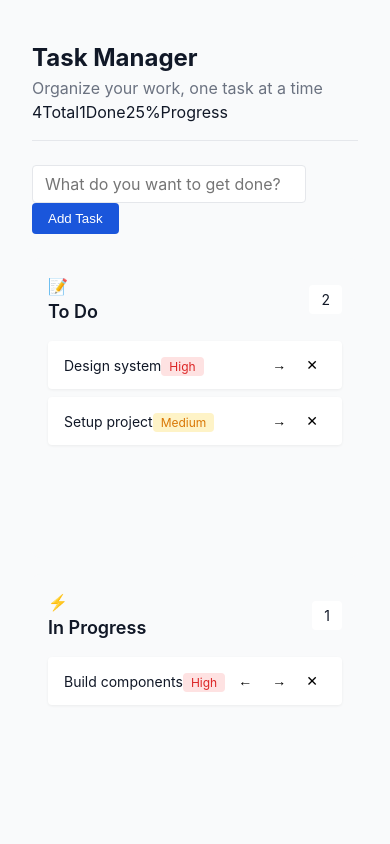
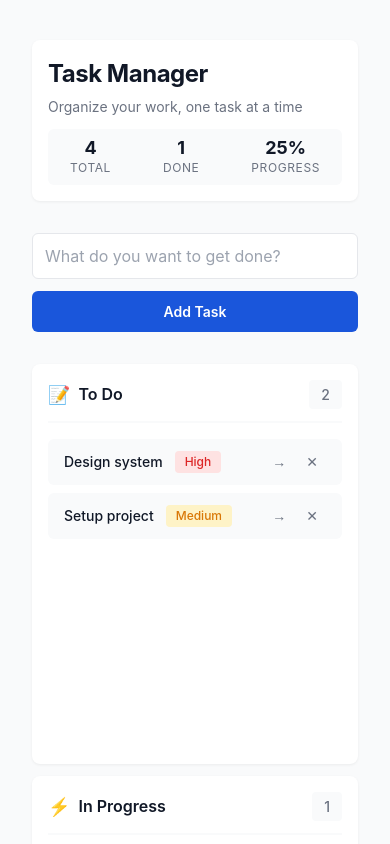
Before and after one commit to muthokaricky-alt/task-manager, a React (Vite) app: page / in a window 390 px wide. Shown: the top 844 px of the page. Built offline with nearby package versions, Linux system fonts and the light colour scheme.

Commit message:
Refactor App.css for layout and styling improvements
Updated styles for app layout, header, and task components. Enhanced responsiveness and added new animations.

```diff
--- a/src/App.css
+++ b/src/App.css
@@ -1,50 +1,129 @@
 .app {
-  max-width: 1200px;
+  max-width: 1300px;
   margin: 0 auto;
-  padding: var(--spacing-4);
+  padding: var(--spacing-8);
+  background: var(--color-bg);
+  min-height: 100vh;
 }
 
 .app-header {
-  margin-bottom: var(--spacing-6);
-  padding-bottom: var(--spacing-4);
-  border-bottom: 1px solid var(--color-border);
+  display: flex;
+  justify-content: space-between;
+  align-items: center;
+  margin-bottom: var(--spacing-8);
+  padding: var(--spacing-6) var(--spacing-8);
+  background: var(--color-bg-white);
+  border-radius: var(--radius-lg);
+  box-shadow: 0 1px 3px rgba(0, 0, 0, 0.06);
+}
+
+.header-left {
+  display: flex;
+  flex-direction: column;
+  gap: var(--spacing-1);
 }
 
 .app-title {
   font-size: var(--font-size-2xl);
   font-weight: 700;
   color: var(--color-text);
+  letter-spacing: -0.02em;
 }
 
 .app-subtitle {
+  font-size: var(--font-size-sm);
   color: var(--color-text-secondary);
 }
 
+.header-right {
+  display: flex;
+  align-items: center;
+}
+
+.stats {
+  display: flex;
+  align-items: center;
+  gap: var(--spacing-6);
+  padding: var(--spacing-2) var(--spacing-4);
+  background: var(--color-bg);
+  border-radius: var(--radius-md);
+}
+
+.stat-item {
+  display: flex;
+  flex-direction: column;
+  align-items: center;
+}
+
+.stat-number {
+  font-size: var(--font-size-lg);
+  font-weight: 700;
+  color: var(--color-text);
+  line-height: 1.2;
+}
+
+.stat-label {
+  font-size: var(--font-size-xs);
+  color: var(--color-text-secondary);
+  text-transform: uppercase;
+  letter-spacing: 0.05em;
+}
+
+.stat-divider {
+  width: 1px;
+  height: 30px;
+  background: var(--color-border);
+}
+
 .add-task {
+  margin-bottom: var(--spacing-8);
+}
+
+.input-group {
   display: flex;
   gap: var(--spacing-3);
-  margin-bottom: var(--spacing-6);
+  background: var(--color-bg-white);
+  padding: var(--spacing-1);
+  border-radius: var(--radius-lg);
+  box-shadow: 0 1px 3px rgba(0, 0, 0, 0.06);
 }
 
-.add-task .form-input {
+.input-group .form-input {
   flex: 1;
-  padding: var(--spacing-2) var(--spacing-3);
-  border: 1px solid var(--color-border);
-  border-radius: var(--radius-sm);
+  border: none;
+  padding: var(--spacing-3) var(--spacing-4);
   font-size: var(--font-size-base);
+  background: transparent;
+  outline: none;
+  font-family: var(--font-family);
+}
+
+.input-group .form-input::placeholder {
+  color: var(--color-text-light);
+}
+
+.input-group .button {
+  padding: var(--spacing-3) var(--spacing-6);
+  white-space: nowrap;
 }
 
 .board {
   display: grid;
   grid-template-columns: repeat(3, 1fr);
-  gap: var(--spacing-4);
+  gap: var(--spacing-5);
 }
 
 .column {
-  background: var(--color-bg);
+  background: var(--color-bg-white);
   border-radius: var(--radius-lg);
   padding: var(--spacing-4);
-  min-height: 300px;
+  min-height: 400px;
+  box-shadow: 0 1px 3px rgba(0, 0, 0, 0.06);
+  transition: box-shadow var(--transition-base);
+}
+
+.column:hover {
+  box-shadow: 0 4px 12px rgba(0, 0, 0, 0.08);
 }
 
 .column-header {
@@ -52,18 +131,35 @@
   justify-content: space-between;
   align-items: center;
   margin-bottom: var(--spacing-4);
+  padding-bottom: var(--spacing-3);
+  border-bottom: 2px solid var(--color-bg);
+}
+
+.column-title {
+  display: flex;
+  align-items: center;
+  gap: var(--spacing-2);
+}
+
+.column-icon {
+  font-size: var(--font-size-lg);
 }
 
 .column-header h2 {
-  font-size: var(--font-size-lg);
+  font-size: var(--font-size-base);
   font-weight: 600;
+  color: var(--color-text);
 }
 
 .task-count {
-  background: var(--color-bg-white);
+  font-size: var(--font-size-sm);
+  font-weight: 500;
+  color: var(--color-text-secondary);
+  background: var(--color-bg);
   padding: var(--spacing-1) var(--spacing-3);
   border-radius: var(--radius-sm);
-  font-size: var(--font-size-sm);
+  min-width: 28px;
+  text-align: center;
 }
 
 .task-list {
@@ -73,43 +169,44 @@
 }
 
 .task-card {
-  background: var(--color-bg-white);
-  padding: var(--spacing-3) var(--spacing-4);
-  border-radius: var(--radius-sm);
-  box-shadow: 0 1px 3px rgba(0,0,0,0.06);
   display: flex;
   justify-content: space-between;
   align-items: center;
+  padding: var(--spacing-3) var(--spacing-4);
+  background: var(--color-bg);
+  border-radius: var(--radius-md);
+  transition: all var(--transition-fast);
+  animation: slideIn 0.3s cubic-bezier(0.4, 0, 0.2, 1);
+}
+
+.task-card:hover {
+  background: var(--color-border);
+  transform: translateY(-2px);
+  box-shadow: 0 4px 8px rgba(0, 0, 0, 0.06);
+}
+
+.task-content {
+  display: flex;
+  align-items: center;
+  gap: var(--spacing-3);
+  flex: 1;
+  min-width: 0;
 }
 
 .task-title {
   font-size: var(--font-size-sm);
-}
-
-.task-actions {
-  display: flex;
-  gap: var(--spacing-1);
-  align-items: center;
-}
-
-.task-action-btn {
-  background: none;
-  border: none;
-  padding: var(--spacing-1) var(--spacing-2);
-  cursor: pointer;
-  border-radius: var(--radius-sm);
-  font-size: var(--font-size-sm);
-}
-
-.task-action-btn.delete-btn:hover {
-  color: var(--color-danger);
-  background: #fee2e2;
+  color: var(--color-text);
+  font-weight: 500;
+  word-break: break-word;
 }
 
 .priority-badge {
   font-size: var(--font-size-xs);
-  padding: 2px 8px;
+  padding: 2px 10px;
   border-radius: var(--radius-sm);
+  font-weight: 500;
+  white-space: nowrap;
+  flex-shrink: 0;
 }
 
 .priority-high {
@@ -127,12 +224,72 @@
   color: #059669;
 }
 
+.task-actions {
+  display: flex;
+  gap: var(--spacing-1);
+  flex-shrink: 0;
+}
+
+.task-action-btn {
+  background: none;
+  border: none;
+  padding: var(--spacing-1) var(--spacing-2);
+  cursor: pointer;
+  border-radius: var(--radius-sm);
+  font-size: var(--font-size-sm);
+  transition: all var(--transition-fast);
+  color: var(--color-text-secondary);
+  line-height: 1;
+}
+
+.task-action-btn:hover {
+  background: var(--color-bg-white);
+}
+
+.move-left:hover {
+  color: var(--color-primary);
+  background: #dbeafe;
+}
+
+.move-right:hover {
+  color: var(--color-success);
+  background: #d1fae5;
+}
+
+.delete-btn:hover {
+  color: var(--color-danger);
+  background: #fee2e2;
+}
+
+.empty-state {
+  display: flex;
+  flex-direction: column;
+  align-items: center;
+  justify-content: center;
+  padding: var(--spacing-8) var(--spacing-4);
+  color: var(--color-text-secondary);
+}
+
+.empty-icon {
+  font-size: var(--font-size-2xl);
+  margin-bottom: var(--spacing-2);
+  opacity: 0.5;
+}
+
+.empty-state p {
+  font-size: var(--font-size-sm);
+  color: var(--color-text-light);
+}
+
 .button {
   padding: var(--spacing-2) var(--spacing-4);
   border: none;
-  border-radius: var(--radius-sm);
+  border-radius: var(--radius-md);
   cursor: pointer;
-  font-weight: 500;
+  font-weight: 600;
+  font-family: var(--font-family);
+  font-size: var(--font-size-sm);
+  transition: all var(--transition-fast);
 }
 
 .button-primary {
@@ -142,6 +299,12 @@
 
 .button-primary:hover {
   background: var(--color-primary-hover);
+  transform: translateY(-1px);
+  box-shadow: 0 4px 12px rgba(26, 86, 219, 0.3);
+}
+
+.button-primary:active {
+  transform: scale(0.98);
 }
 
 .form-input {
@@ -150,13 +313,115 @@
   border-radius: var(--radius-sm);
   font-family: var(--font-family);
   font-size: var(--font-size-base);
+  transition: border-color var(--transition-fast);
+}
+
+.form-input:focus {
+  outline: none;
+  border-color: var(--color-primary);
+}
+
+.skeleton-header {
+  height: 80px;
+  background: var(--color-bg);
+  border-radius: var(--radius-lg);
+  margin-bottom: var(--spacing-6);
+  animation: pulse 1.5s ease-in-out infinite;
+}
+
+.skeleton-stats {
+  height: 60px;
+  background: var(--color-bg);
+  border-radius: var(--radius-lg);
+  margin-bottom: var(--spacing-6);
+  animation: pulse 1.5s ease-in-out infinite 0.1s;
+}
+
+.skeleton-board {
+  display: grid;
+  grid-template-columns: repeat(3, 1fr);
+  gap: var(--spacing-4);
+}
+
+.skeleton-column {
+  height: 400px;
+  background: var(--color-bg);
+  border-radius: var(--radius-lg);
+  animation: pulse 1.5s ease-in-out infinite;
+}
+
+@keyframes pulse {
+  0%, 100% { opacity: 1; }
+  50% { opacity: 0.5; }
+}
+
+@keyframes slideIn {
+  from {
+    opacity: 0;
+    transform: translateY(-10px);
+  }
+  to {
+    opacity: 1;
+    transform: translateY(0);
+  }
+}
+
+@media (max-width: 1024px) {
+  .board {
+    grid-template-columns: repeat(3, 1fr);
+    gap: var(--spacing-3);
+  }
 }
 
 @media (max-width: 768px) {
+  .app {
+    padding: var(--spacing-4);
+  }
+
+  .app-header {
+    flex-direction: column;
+    align-items: flex-start;
+    gap: var(--spacing-3);
+    padding: var(--spacing-4);
+  }
+
+  .header-right {
+    width: 100%;
+  }
+
+  .stats {
+    width: 100%;
+    justify-content: space-around;
+    padding: var(--spacing-2);
+  }
+
+  .stat-divider {
+    display: none;
+  }
+
   .board {
     grid-template-columns: 1fr;
   }
-  .add-task {
+
+  .input-group {
     flex-direction: column;
+    background: transparent;
+    padding: 0;
+    box-shadow: none;
+  }
+
+  .input-group .form-input {
+    background: var(--color-bg-white);
+    border: 1px solid var(--color-border);
+    border-radius: var(--radius-md);
+    padding: var(--spacing-3);
+  }
+
+  .input-group .button {
+    width: 100%;
+  }
+
+  .task-content {
+    flex-wrap: wrap;
   }
 }
```
